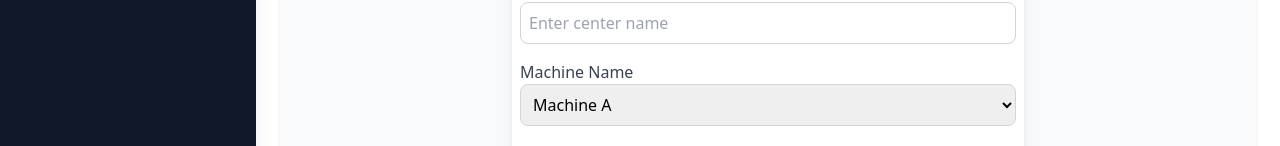
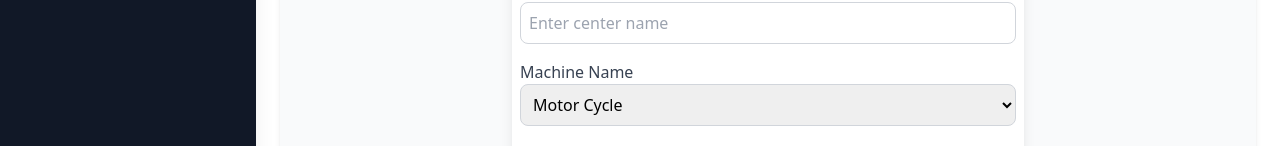
Before and after one commit to itxAnjumshah/the-master, a React (Vite) app in the folder frontend/: page /dashboard in a window 1280 px wide. Shown: the part 524-670 px from the top of the page. Built offline with nearby package versions, Linux system fonts and the light colour scheme; sample sign-in values are in the browser's storage.

Commit message:
create  build

```diff
--- a/frontend/src/Componets/Addcertifcate.jsx
+++ b/frontend/src/Componets/Addcertifcate.jsx
@@ -218,9 +218,26 @@ export default function AddCertificate() {
             onChange={handleChange}
             className="w-full p-2 border border-gray-300 rounded-lg focus:outline-none focus:ring-2 focus:ring-orange-500"
           >
-            <option value="Machine A">Machine A</option>
-            <option value="Machine B">Machine B</option>
-            <option value="Machine C">Machine C</option>
+            <option value="Motor Cycle">Motor Cycle</option>
+            <option value="Car">Car</option>
+            <option value="Tractor">Tractor</option>
+            <option value="Bus">Bus</option>
+
+            <option value="10 wheeler Truck"> 10 wheeler Truck</option>
+            <option value="22 wheeler Truck">22 wheeler Truck</option>
+            <option value="Loader Machine">Loader Machine</option>
+            <option value="Chan Dozer">Chain Dozer</option>
+            <option value="Arm acevator">Arm Acevator</option>
+            <option value="container forklifts">container forklifts</option>
+
+            <option value="Roller machine">Roller Machine</option>
+            <option value="lifter">Lifter</option>
+            <option value="Bus">Bus</option>
+            <option value="Bus">Bus</option>
+            <option value="Bus">Bus</option>
+
+
+
           </select>
         </div>
         <div>
--- a/frontend/src/Componets/Contact.jsx
+++ b/frontend/src/Componets/Contact.jsx
@@ -31,11 +31,17 @@ export default function Contact() {
             text: "+92 311 5566288",
             link: "https://wa.me/923115566288",
           },
+          {
+            icon: <FaWhatsapp className="text-green-400 text-2xl mx-3" />,
+            text: "+92 3489984743",
+            link: "https://wa.me/9203489984743",
+          },
+
 
           {
             icon: <FaFacebook className="text-blue-500 text-2xl mx-3" />,
-            text: "The master ",
-            link: "https://www.facebook.com/yourprofile",
+            text: "The master Training  center ",
+            link: "https://www.facebook.com/share/178uNESuDr/",
           },
 
         ].map((item, index) => (
```
Also changed, not shown: 7 other files (tests, documents, lock files or other folders).
